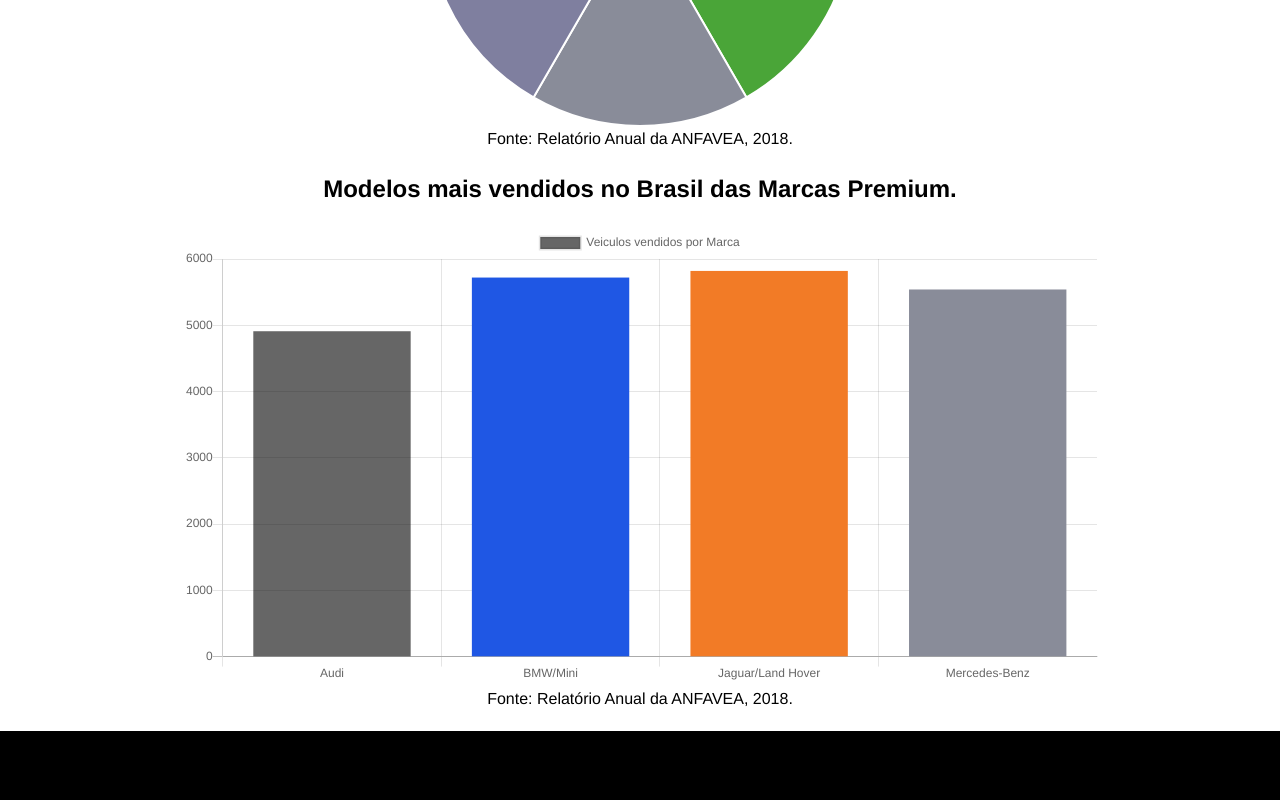
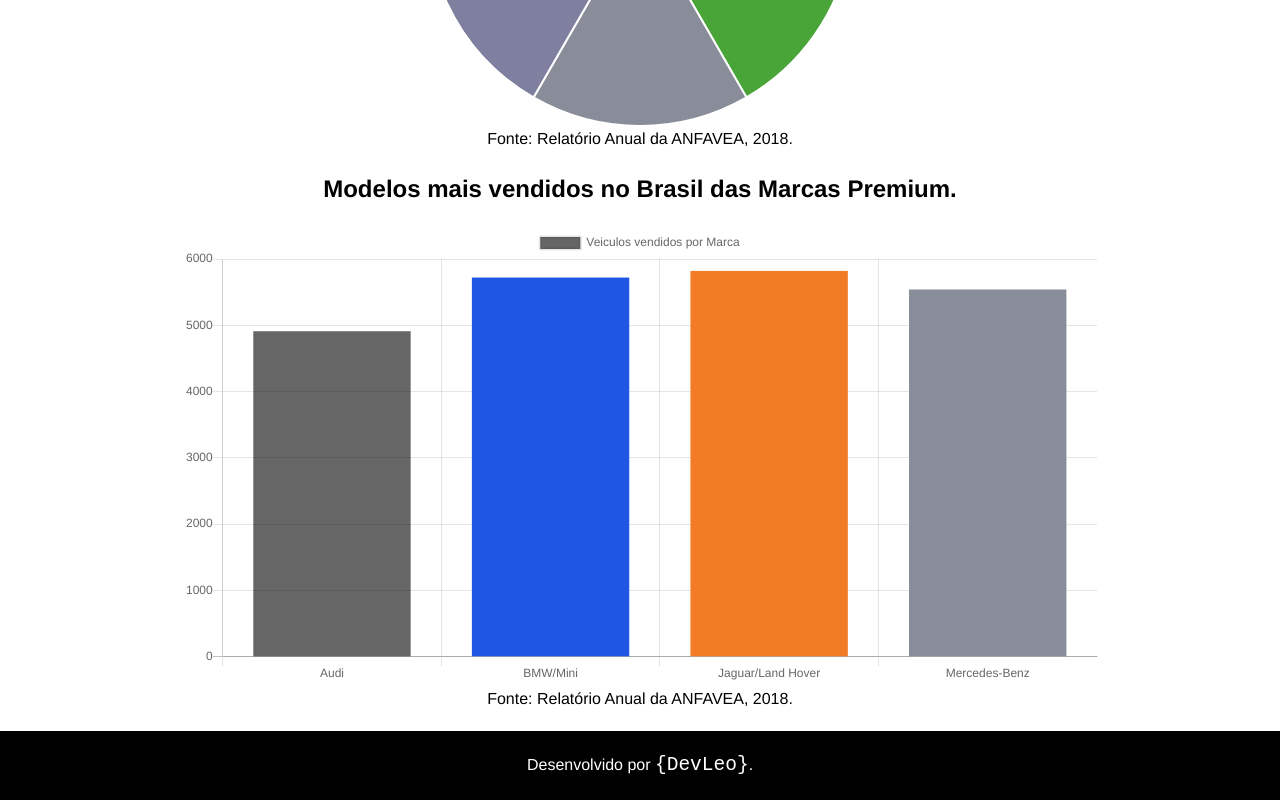
Before and after one commit to leo-pro/pge-bmw, a website: page index.html in a window 1280 px wide. Shown: the part 8350-9150 px from the top of the page. Before the commit the page ends 9081 px from the top, so only its background shows below. Drawn offline with nearby package versions, Linux system fonts and the light colour scheme; a web font is replaced by a local one.

Commit message:
Add footer

```diff
--- a/assets/css/style.css
+++ b/assets/css/style.css
@@ -352,6 +352,19 @@
     height: 100% !important;
 }
 
+footer{
+    width: 100%;
+    text-align: center;
+    padding: 20px 0px;
+}
+
+.footer-link{
+    font-family: monospace;
+    font-size: 1.5em;
+}
+
+
+/* ------------------ Media Querys ------------------------- */
 /* End Reports Section */
 
 @media(max-width:960px){
--- a/index.html
+++ b/index.html
@@ -369,6 +369,10 @@
         </div>
     </section>
 
+    <footer>
+        Desenvolvido por <a class="footer-link" href="https://leo-pro.github.io/">{DevLeo}</a>.
+    </footer>
+
     <script src="assets/js/lib/chart.js"></script>
     <script src="assets/js/app.js"></script>
     <script>
```
